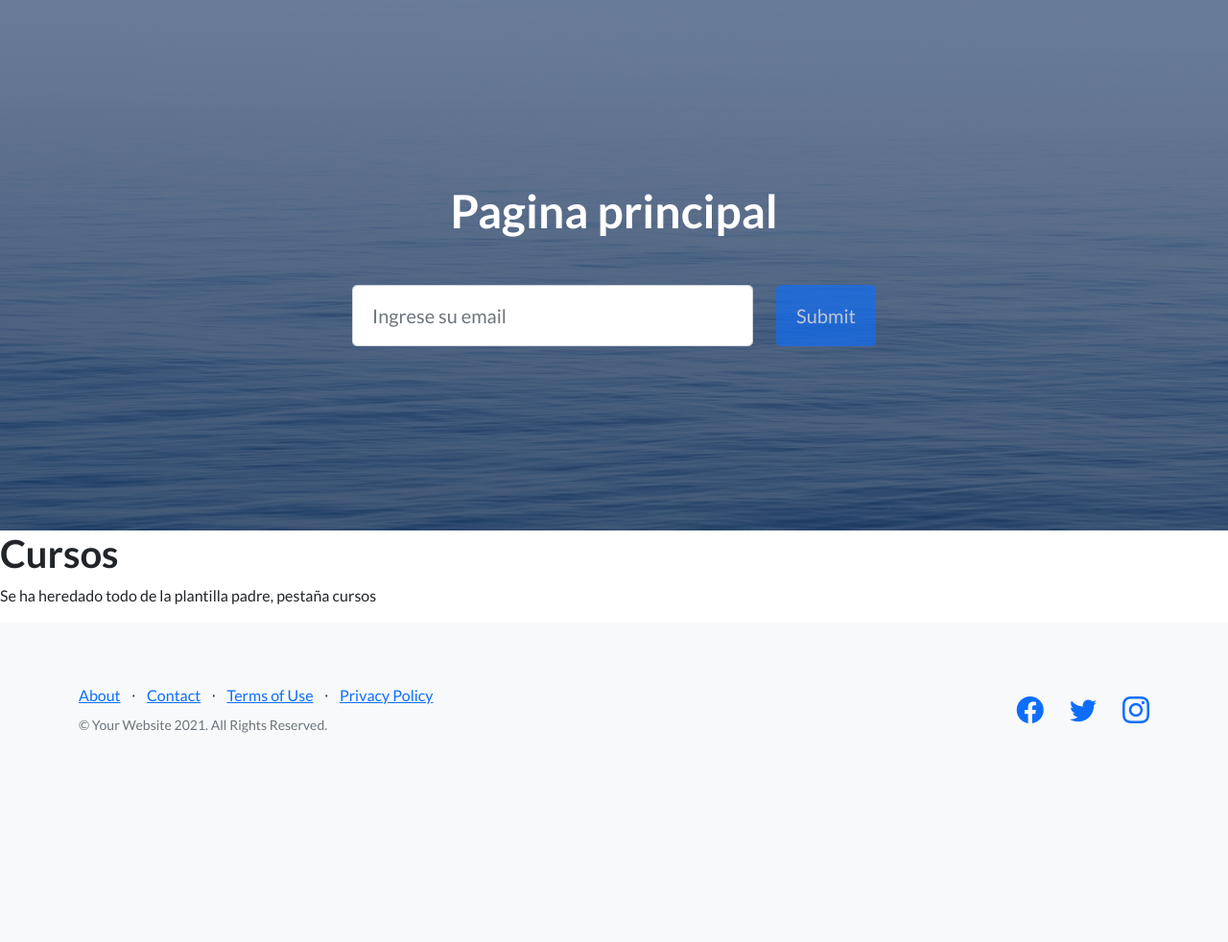
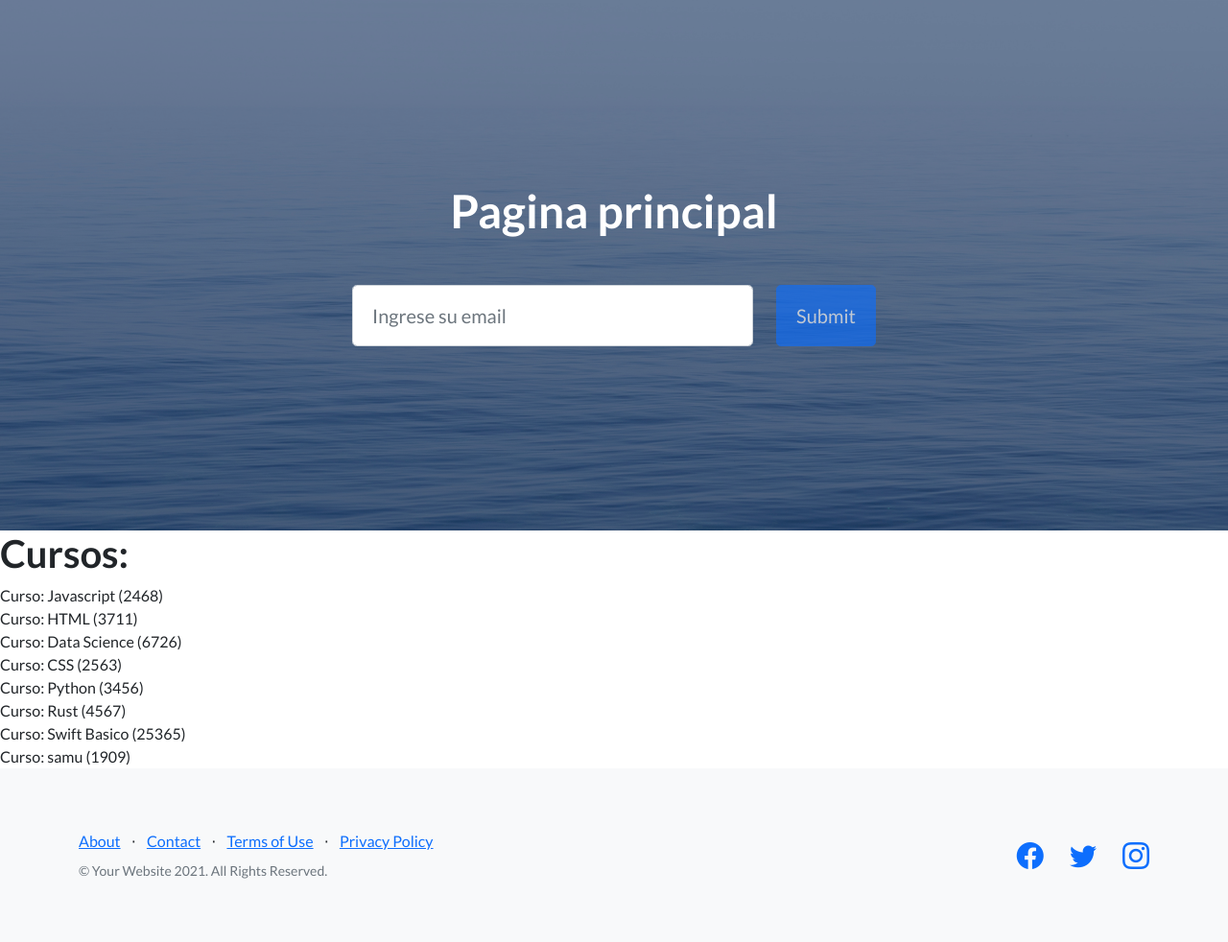
Before and after one commit to samuelCastillo19/Proyecto_Coder, a Django app: page /AppCoder/cursos in a window 1280 px wide. Shown: the part 67-1049 px from the top of the page at 96% size. Before the commit the page ends 831 px from the top, so only its background shows below. Run offline with Django 4.2, Linux system fonts and the light colour scheme; data comes from the database, SQL or seed files in the repository; both versions use the stored data as it was after the commit; some libraries are stand-ins or nearby versions.

Commit message:
Se agregan formularios con API Django

```diff
--- /dev/null
+++ b/AppCoder/forms.py
@@ -0,0 +1,6 @@
+from django import forms
+
+class Curso_Formulario(forms.Form):
+
+    nombre = forms.CharField()
+    camada = forms.IntegerField()
--- a/AppCoder/models.py
+++ b/AppCoder/models.py
@@ -7,7 +7,7 @@ class Curso(models.Model):
     camada = models.IntegerField()
 
     def __str__(self):
-        return f'{self.nombre}'
+        return f'Curso: {self.nombre} ({self.camada})'
 
 class Estudiante(models.Model):
 
--- a/AppCoder/templates/AppCoder/cursos.html
+++ b/AppCoder/templates/AppCoder/cursos.html
@@ -4,7 +4,13 @@
 
 {% block contenidoquecambia%}
 
-    <h1>Cursos</h1>
-    <p>Se ha heredado todo de la plantilla padre, pestaña cursos</p>
+    <h1>Cursos:</h1>
+
+    {% for curso in cursos %}
+
+        {{ curso }}
+        <br>
+
+    {% endfor %}
 
 {% endblock %}
--- a/AppCoder/urls.py
+++ b/AppCoder/urls.py
@@ -6,5 +6,6 @@ urlpatterns = [
     path('cursos', views.cursos, name='Cursos'),
     path('profesores', views.profesores, name='Profesores'),
     path('estudiantes', views.estudiantes, name='Estudiantes'),
-    path('entregables', views.entregables, name='Entregables')
+    path('entregables', views.entregables, name='Entregables'),
+    path('formulario_curso/', views.formulario_curso, name='formulario_curso')
 ]
--- a/AppCoder/views.py
+++ b/AppCoder/views.py
@@ -1,5 +1,7 @@
-from django.shortcuts import render
+from django.shortcuts import render, redirect
 from django.http import HttpResponse
+from AppCoder.models import Curso
+from AppCoder.forms import Curso_Formulario
 
 def inicio(request):
 
@@ -7,7 +9,8 @@ def inicio(request):
 
 def cursos(request):
 
-    return render(request, "AppCoder/cursos.html")
+    return render(request, "AppCoder/cursos.html",
+                  {'cursos': Curso.objects.all()})
 
 def profesores(request):
 
@@ -20,3 +23,21 @@ def estudiantes(request):
 def entregables(request):
 
     return render(request, "AppCoder/entregables.html")
+
+def formulario_curso(request):
+
+    if request.method == "POST":
+
+        mi_formulario = Curso_Formulario(request.POST)
+        print(mi_formulario)
+
+        if mi_formulario.is_valid:
+
+            informacion = mi_formulario.cleaned_data
+            Curso.objects.create(nombre=informacion['nombre'], camada=informacion['camada'])
+            return redirect('Cursos')
+    else:
+
+        mi_formulario = Curso_Formulario()
+
+    return render(request, "AppCoder/formulario_curso.html", {'mi_formulario':mi_formulario})
```
Also changed, not shown: AppCoder/templates/AppCoder/formulario_curso.html (added, +31 -0 lines), db.sqlite3.
